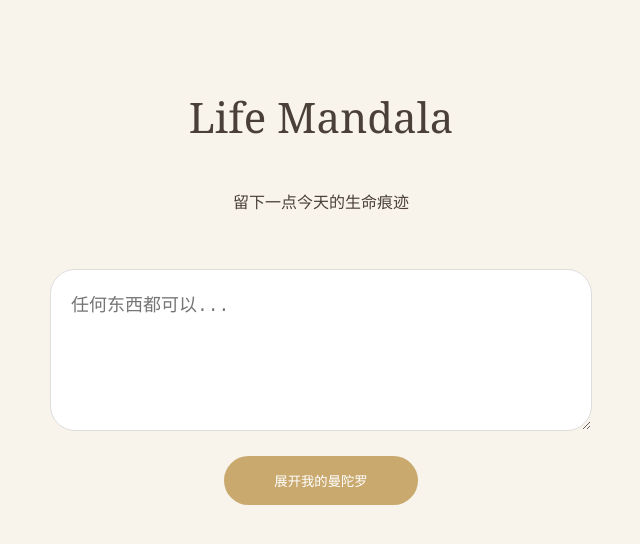
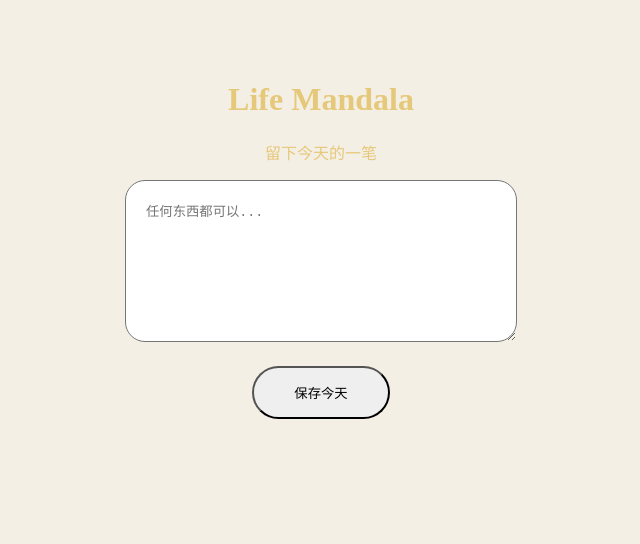
Before and after one commit to justforofficezoey-eng/life-mandalacalm, a Next.js app: page / in a window 1280 px wide. Shown: the top 544 px of the page, without its empty margins (319-959 px from the left). Built offline with nearby package versions, Linux system fonts and the light colour scheme.

Commit message:
Update page.tsx

```diff
--- a/app/page.tsx
+++ b/app/page.tsx
@@ -1,26 +1,46 @@
 "use client";
 
-import { useState } from "react";
-
-import MandalaCanvas from "../components/MandalaCanvas";
 
 import {
-  saveFragment,
-  getFragments
-} from "../lib/dailyStorage";
+useState
+} from "react";
+
 
 import {
-  createMandala
-} from "../lib/mandalaEngine";
+saveDay,
+getDays
+}
+from "../lib/dailyStorage";
+
+
+import {
+createDailyArtwork
+}
+from "../lib/dailyArtworkEngine";
+
+
+import {
+composeGarden
+}
+from "../lib/gardenComposer";
+
+
+import GardenCanvas
+from "../components/GardenCanvas";
+
 
 
 export default function Home(){
 
 
-  const [text,setText] =
+const [text,setText]
+=
 useState("");
 
-  const [design,setDesign] =
+
+
+const [garden,setGarden]
+=
 useState<any>(null);
 
 
@@ -28,42 +48,49 @@ export default function Home(){
 function create(){
 
 
-    if(!text){
-
-      return;
-
-    }
-
-
-    // 保存今天碎片
-
-    saveFragment(text);
+const day=
+getDays().length+1;
 
 
 
-    // 获取7天数据
-
-    const fragments =
-      getFragments();
+const artwork=
+createDailyArtwork(
+text,
+day
+);
 
 
 
-    // 生成曼陀罗设计
+const days=
+saveDay({
 
-    const result =
-      createMandala(fragments);
+date:
+new Date()
+.toISOString(),
+
+
+text,
+
+
+artwork
+
+});
 
 
 
-    setDesign(result);
+if(days.length===7){
+
+setGarden(
+composeGarden(days)
+);
+
+}
 
 
 
 setText("");
 
 }
-
-
 
 
 
@@ -75,51 +102,29 @@ export default function Home(){
 
 minHeight:"100vh",
 
-      background:"#F8F4EC",
+background:"#f4efe5",
 
-      color:"#4A4038",
+padding:60,
 
-      display:"flex",
-
-      flexDirection:"column",
-
-      alignItems:"center",
-
-      padding:"60px 20px"
+textAlign:"center"
 
 }}
 
 >
 
 
-
-      <h1
-
-      style={{
-
-        fontFamily:"Georgia",
-
-        fontWeight:400,
-
-        fontSize:"42px"
-
-      }}
-
-      >
+<h1>
 
 Life Mandala
 
 </h1>
 
 
-
-
 <p>
 
-        留下一点今天的生命痕迹
+留下今天的一笔
 
 </p>
-
 
 
 
@@ -131,33 +136,26 @@ export default function Home(){
 e=>setText(e.target.value)
 }
 
-
 placeholder="任何东西都可以..."
 
 style={{
 
-        marginTop:"40px",
+width:350,
 
-        width:"90%",
+height:120,
 
-        maxWidth:"500px",
+borderRadius:20,
 
-        height:"120px",
-
-        borderRadius:"25px",
-
-        padding:"20px",
-
-        border:
-        "1px solid #ddd",
-
-        fontSize:"18px"
+padding:20
 
 }}
+
 
 />
 
 
+
+<br/>
 
 
 <button
@@ -166,80 +164,50 @@ export default function Home(){
 
 style={{
 
-        marginTop:"25px",
+marginTop:20,
 
-        padding:"15px 50px",
+padding:"15px 40px",
 
-        borderRadius:"40px",
-
-        border:"none",
-
-        background:"#C9A96E",
-
-        color:"white"
+borderRadius:40
 
 }}
 
 >
 
-        展开我的曼陀罗
+保存今天
 
 </button>
 
 
 
 
-
 {
 
-      design &&
+garden &&
 
-
-      <section
-
-      style={{
-
-        marginTop:"60px",
-
-        textAlign:"center"
-
-      }}
-
-      >
-
-
-        <MandalaCanvas
-
-        design={design}
-
-        />
-
+<>
 
 <h2>
 
-          七日生命曼陀罗
+{garden.title}
 
 </h2>
 
 
-        <p>
+<GardenCanvas
 
-          每一个输入，
-          都成为图案的一部分。
+garden={garden}
 
-        </p>
+/>
 
-
-      </section>
-
+</>
 
 }
-
 
 
 </main>
 
 
-  );
+)
 
 }
```
Lines whose indentation alone changed are shown as unchanged.
